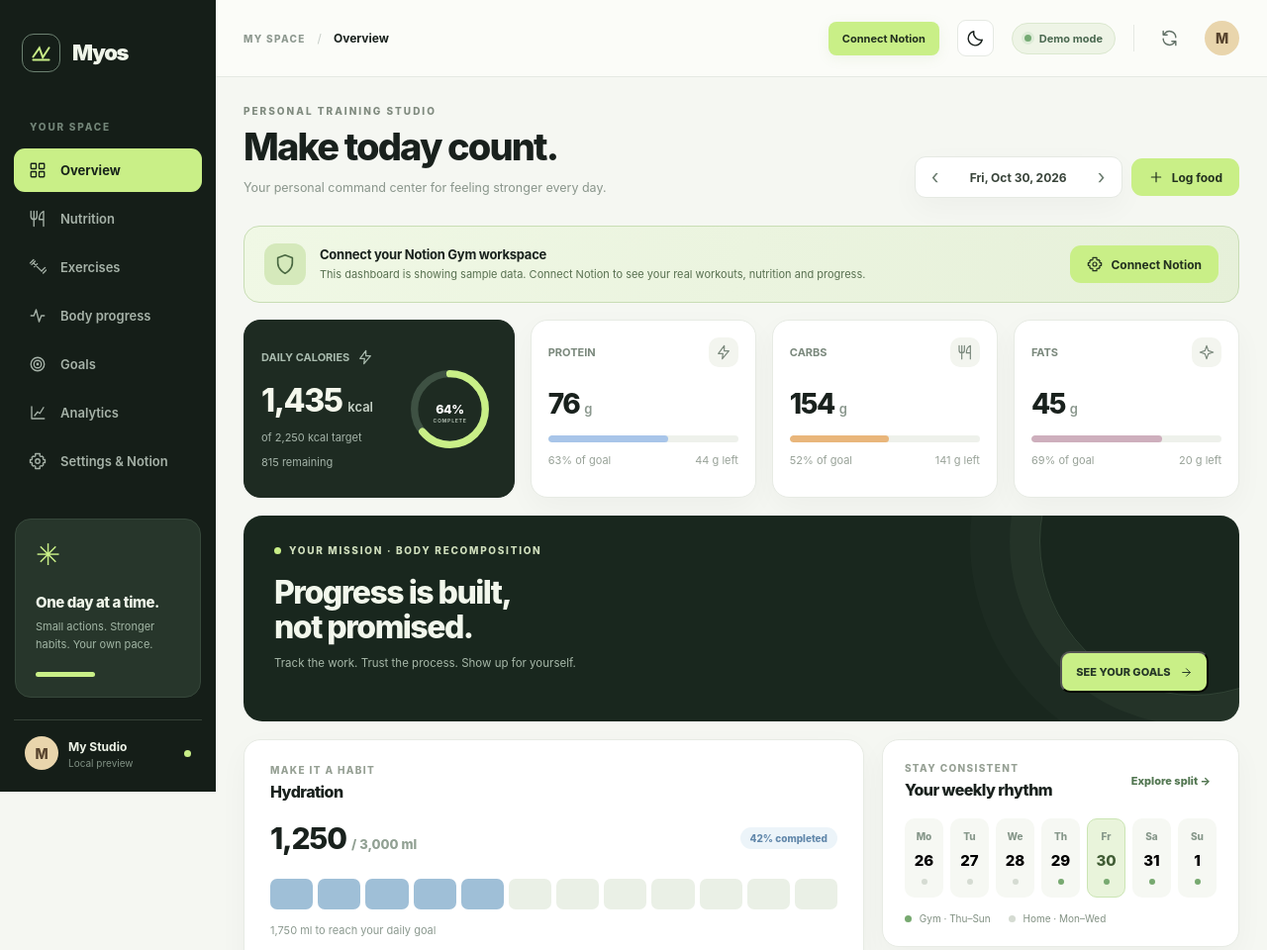
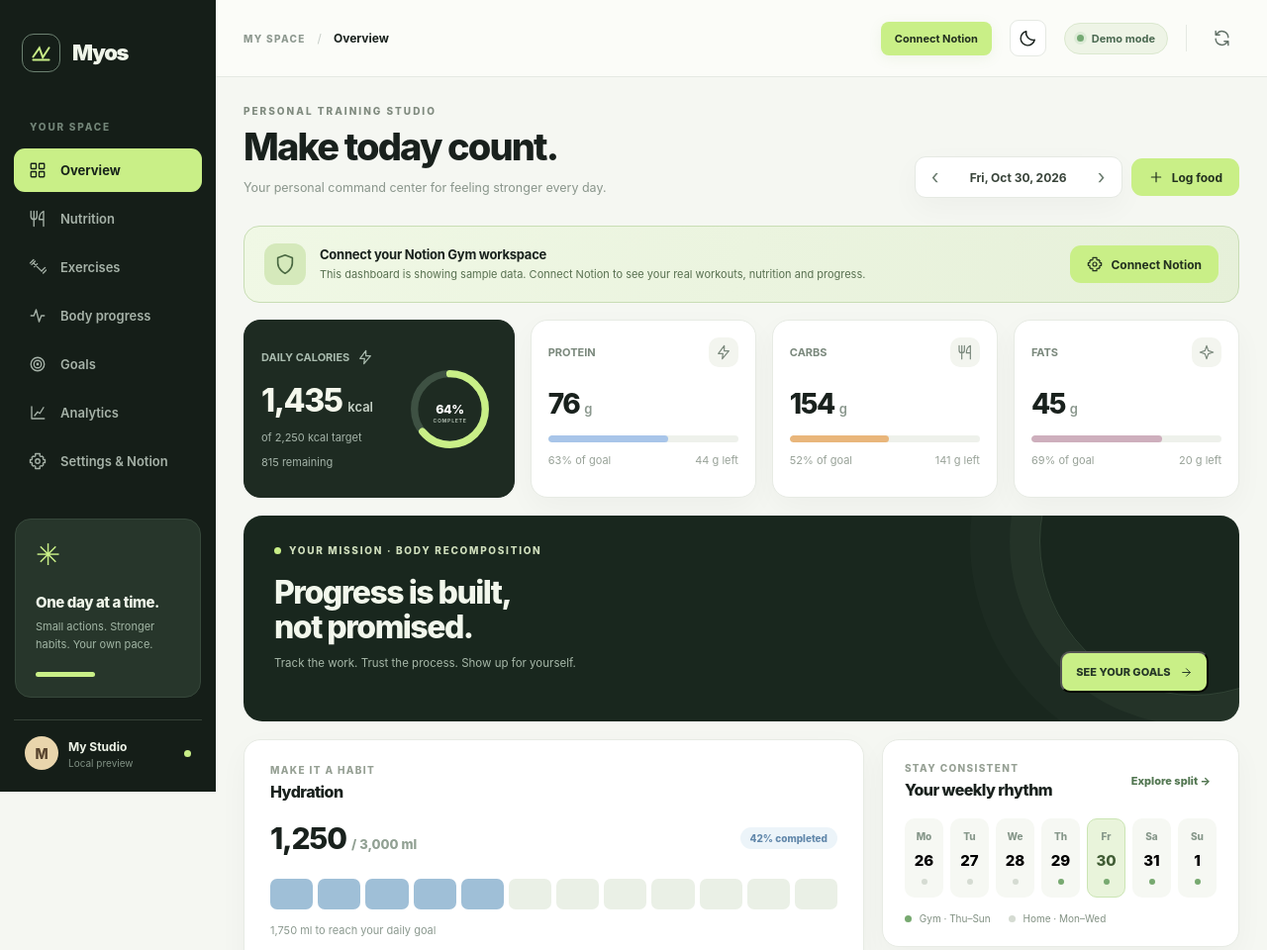
Before and after one commit to shehabb0/myos, a plain HTML site: page index.html in a window 1280 px wide. Shown: the top 960 px of the page at 99% size. Drawn offline with Linux system fonts and the light colour scheme.

Commit message:
Remove redundant top-right Myos avatar

```diff
--- a/index.html
+++ b/index.html
@@ -45,7 +45,7 @@
     <header class="topbar">
       <div class="mobile-brand"><button id="menu-toggle" aria-label="Open menu" class="icon-button"><span data-icon="menu"></span></button><b>Myos</b></div>
       <div class="crumb" id="breadcrumb"><span class="crumb-parent">MY SPACE</span><span class="crumb-sep">/</span><strong>Overview</strong></div>
-      <div class="header-right"><button type="button" id="quick-connect" class="btn btn-accent btn-sm quick-connect-btn" data-action="connect">Connect Notion</button><button type="button" id="theme-toggle" class="icon-button theme-toggle" data-action="theme-toggle" aria-label="Enable dark mode" title="Toggle dark mode"><span data-icon="moon"></span></button><span id="connection-badge" class="connection-pill"><span class="green-dot"></span> Demo mode</span><span class="header-divider"></span><button class="icon-button" id="refresh-button" title="Refresh from Notion"><span data-icon="refresh"></span></button><div class="top-avatar">M</div></div>
+      <div class="header-right"><button type="button" id="quick-connect" class="btn btn-accent btn-sm quick-connect-btn" data-action="connect">Connect Notion</button><button type="button" id="theme-toggle" class="icon-button theme-toggle" data-action="theme-toggle" aria-label="Enable dark mode" title="Toggle dark mode"><span data-icon="moon"></span></button><span id="connection-badge" class="connection-pill"><span class="green-dot"></span> Demo mode</span><span class="header-divider"></span><button class="icon-button" id="refresh-button" title="Refresh from Notion"><span data-icon="refresh"></span></button></div>
     </header>
     <main id="main-content" tabindex="-1"><div class="loading-screen"><span class="loading-ring"></span><p>Loading your studio…</p></div></main>
   </div>
```
